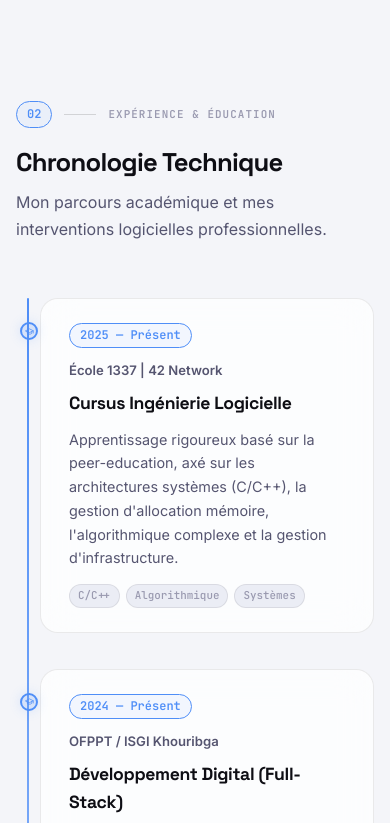
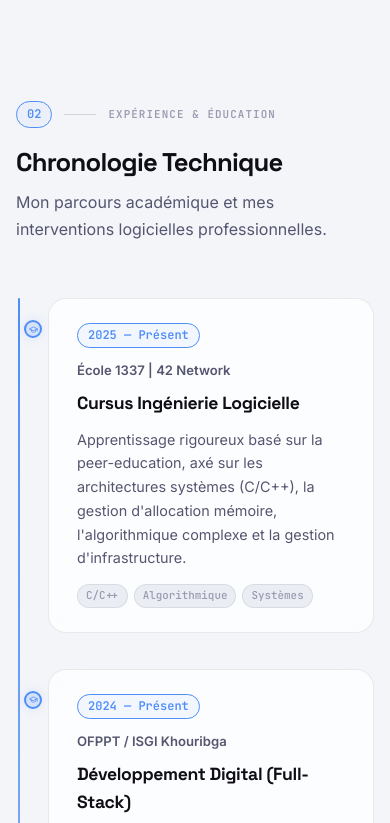
Before and after one commit to mdzoubir/portfo, a plain HTML site: page index.html in a window 390 px wide. Shown: the part 3093-3916 px from the top of the page. Drawn offline with Linux system fonts and the light colour scheme.

Commit message:
udpate the style

```diff
--- a/css/styles.css
+++ b/css/styles.css
@@ -850,13 +850,13 @@ svg { display: block; }
    ============================================================ */
 .timeline {
   position: relative;
-  padding-left: 40px;
+  padding-left: 44px;
   margin-top: 0;
 }
 .timeline::before {
   content: '';
   position: absolute;
-  left: 11px;
+  left: 2px;          /* thin line on far left */
   top: 0;
   bottom: 0;
   width: 2px;
@@ -872,8 +872,8 @@ svg { display: block; }
 
 .tl-dot {
   position: absolute;
-  left: -34px;
-  top: 24px;
+  left: -36px;  /* item at 44px → dot left edge at 44-36=8px (line right edge=4px) ✔️ */
+  top: 22px;
   width: 24px; height: 24px;
   border-radius: 50%;
   background: var(--blue-glow);
@@ -1535,8 +1535,9 @@ svg { display: block; }
   .hero-title { font-size: clamp(2.4rem, 8vw, 3.5rem); }
   .section-title { font-size: clamp(1.6rem, 5vw, 2.2rem); }
 
-  .timeline { padding-left: 24px; }
-  .tl-dot { left: -20px; width: 18px; height: 18px; }
+  .timeline { padding-left: 32px; }
+  .timeline::before { left: 2px; }
+  .tl-dot { left: -24px; width: 18px; height: 18px; } /* dot at 32-24=8px → right of line ✔️ */
   .tl-dot svg { width: 9px; height: 9px; }
 
   .form-row { grid-template-columns: 1fr; }
```
